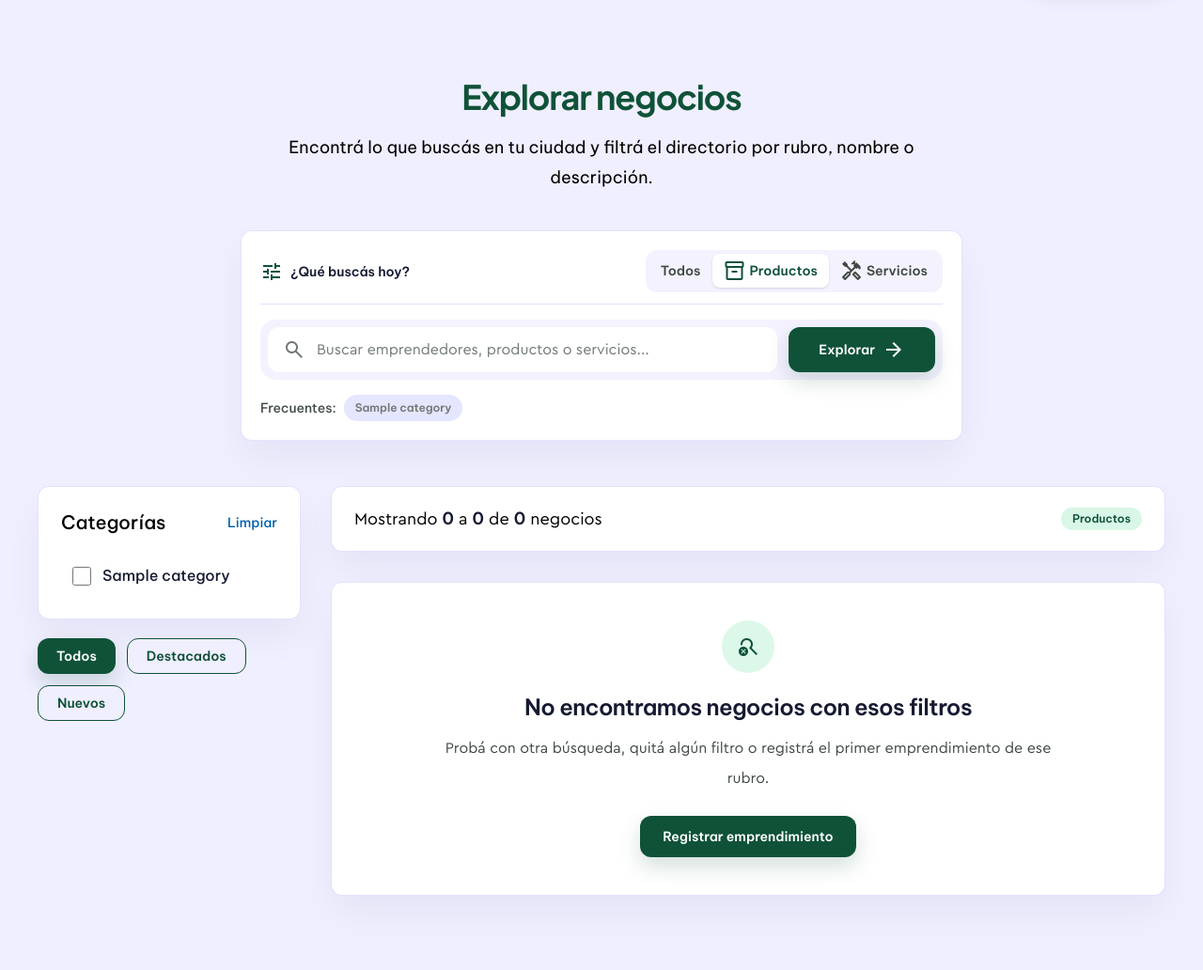
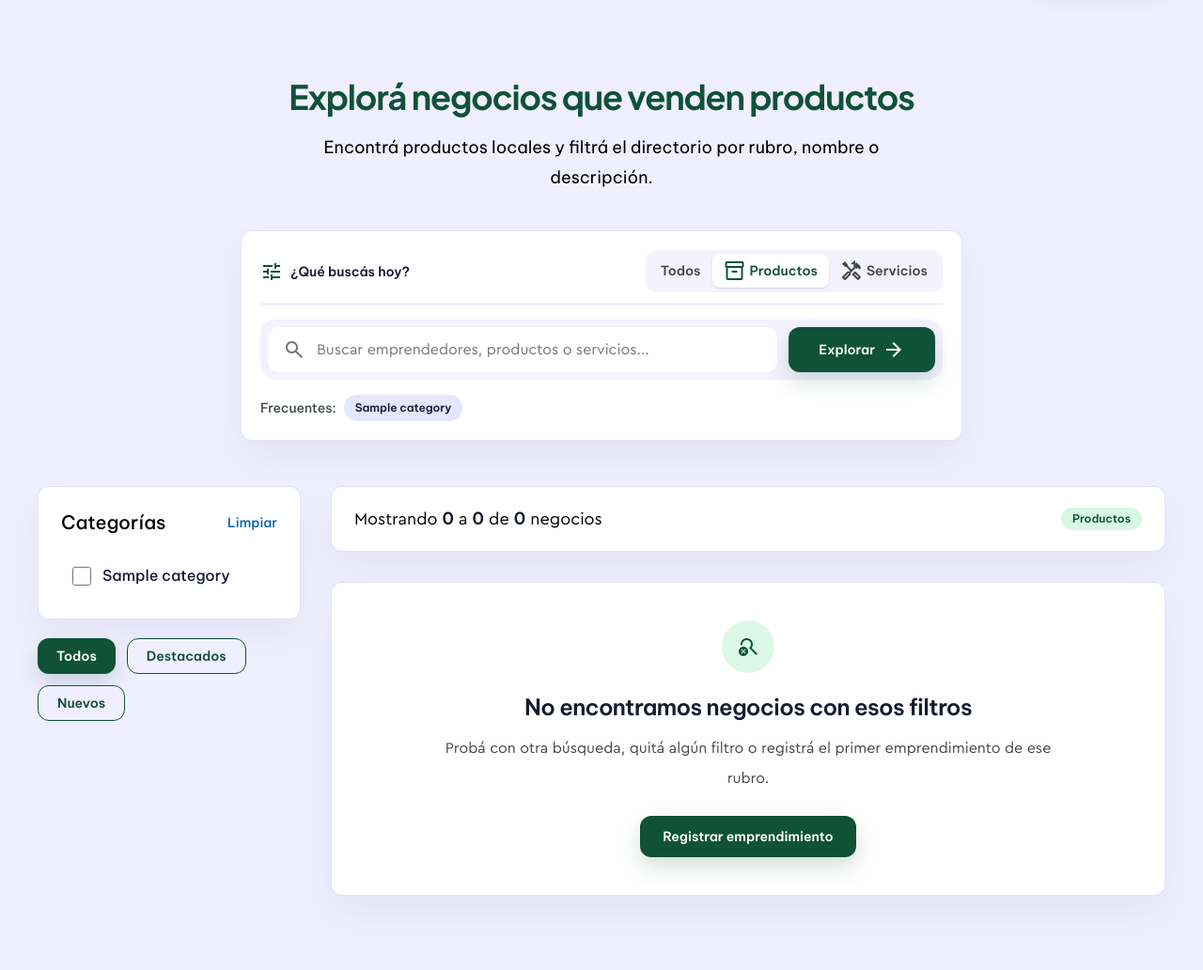
Before and after one commit to Fredy452/cb-tiendas, a Laravel app: page /tiendas?offer_type=products in a window 1280 px wide. Shown: the part 79-1111 px from the top of the page at 94% size. Run offline with Laravel 12, Linux system fonts and the light colour scheme; tables that the repository leaves empty hold one stand-in row (values such as "Sample post"); style sheets or scripts are compiled from the project's sources; some libraries are stand-ins or nearby versions; some web fonts are replaced.

Commit message:
feat: mejora la presentación de la página de exploración de negocios y agrega filtros de tipo de oferta

```diff
--- a/resources/css/app.css
+++ b/resources/css/app.css
@@ -131,7 +131,7 @@
     }
 
     .cb-heading {
-        @apply text-5xl font-bold leading-tight sm:text-4xl;
+        @apply text-3xl font-bold leading-tight sm:text-4xl;
     }
 
     .cb-subheading {
@@ -179,7 +179,7 @@
     .cb-pill-desc {
         @apply inline-flex items-center gap-2 rounded-full px-3 py-1 text-xs font-semibold;
         background-color: var(--cb-surface-strong);
-        color: var(--cb-outline);
+        color: var(--cb-text);
     }
 
     .cb-pill {
--- a/resources/views/partials/public/nav.blade.php
+++ b/resources/views/partials/public/nav.blade.php
@@ -12,7 +12,7 @@
     ];
 @endphp
 
-<header class="sticky top-0 z-40 border-b border-white/70 bg-white/90 backdrop-blur">
+<header class="sticky top-0 z-40 border-b border-white/70 bg-white/90 backdrop-blur-xl">
     <div class="cb-shell flex items-center justify-between gap-4 py-4">
         <a href="{{ route('home') }}" class="flex items-center gap-3 text-(--cb-primary) transition hover:opacity-85">
             <span class="material-symbols-outlined text-[28px]">storefront</span>
--- a/resources/views/tienda.blade.php
+++ b/resources/views/tienda.blade.php
@@ -1,7 +1,24 @@
 @extends('layouts.public')
 
-@section('title', 'Explorar negocios | CB Tiendas')
-@section('meta_description', 'Directorio público de negocios aprobados en Coronel Bogado con búsqueda y filtros por categoría.')
+@php
+    $exploreContent = match ($selectedOfferType) {
+        'products' => [
+            'title' => 'Explorá negocios que venden productos',
+            'description' => 'Encontrá productos locales y filtrá el directorio por rubro, nombre o descripción.',
+        ],
+        'services' => [
+            'title' => 'Explorá negocios que ofrecen servicios',
+            'description' => 'Encontrá servicios locales y filtrá el directorio por rubro, nombre o descripción.',
+        ],
+        default => [
+            'title' => 'Explorar negocios',
+            'description' => 'Encontrá lo que buscás en tu ciudad y filtrá el directorio por rubro, nombre o descripción.',
+        ],
+    };
+@endphp
+
+@section('title', $exploreContent['title'] . ' | CB Tiendas')
+@section('meta_description', $exploreContent['description'])
 
 @section('content')
     @php
@@ -12,9 +29,9 @@
     <section class=" bg-[#F0EFFF]">
         <div class="cb-shell cb-section">
             <div class="mx-auto max-w-4xl text-center">
-                <h1 class="cb-heading text-(--cb-primary)">Explorar negocios</h1>
+                <h1 class="cb-heading text-(--cb-primary)">{{ $exploreContent['title'] }}</h1>
                 <p class="mx-auto mt-4 max-w-2xl text-lg leading-8 font-light">
-                    Encontrá lo que buscás en tu ciudad y filtrá el directorio por rubro, nombre o descripción.
+                    {{ $exploreContent['description'] }}
                 </p>
             </div>
 
```
Also changed, not shown: tests/Feature/PublicPagesTest.php (+14 -0 lines).
